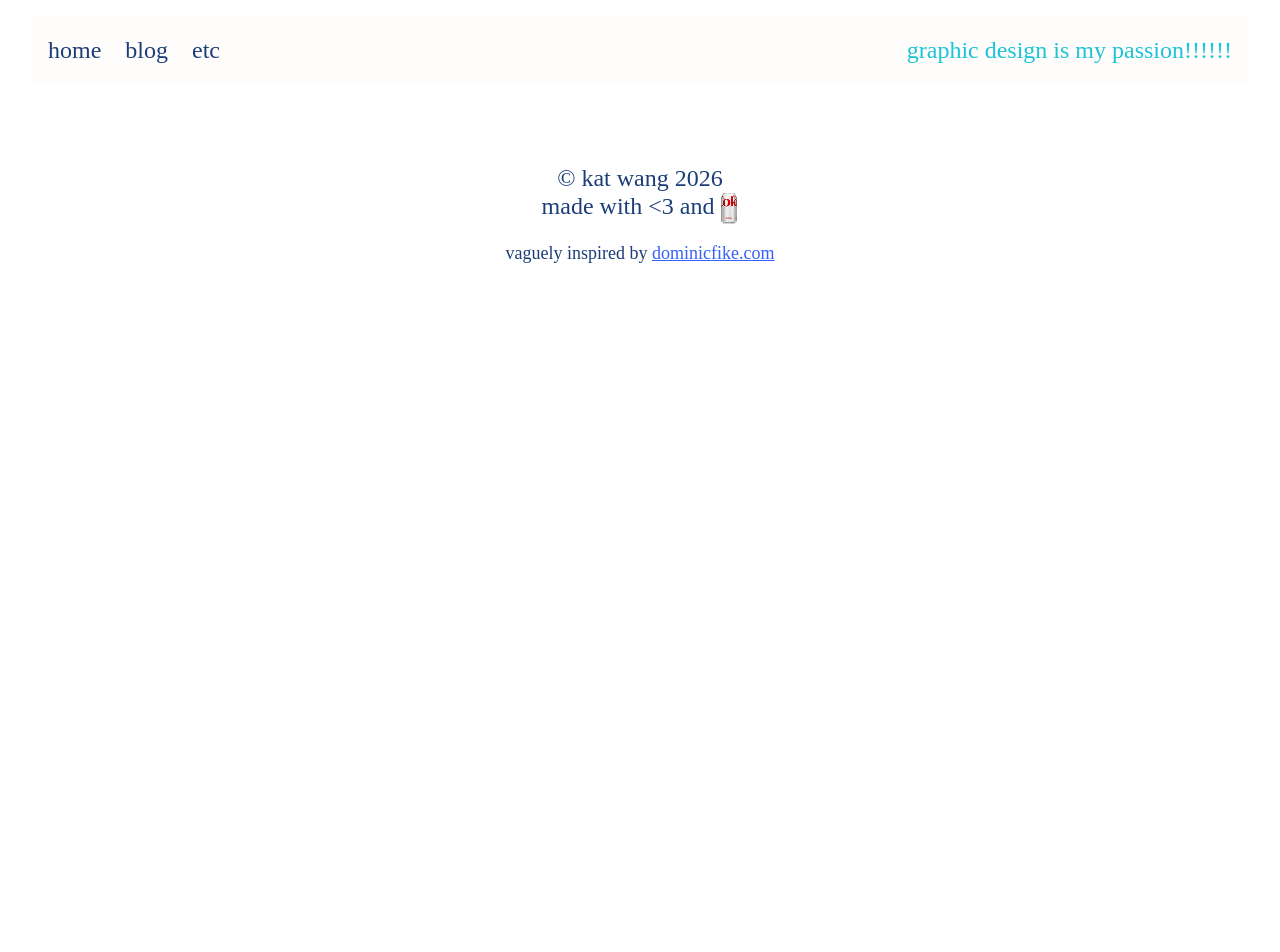
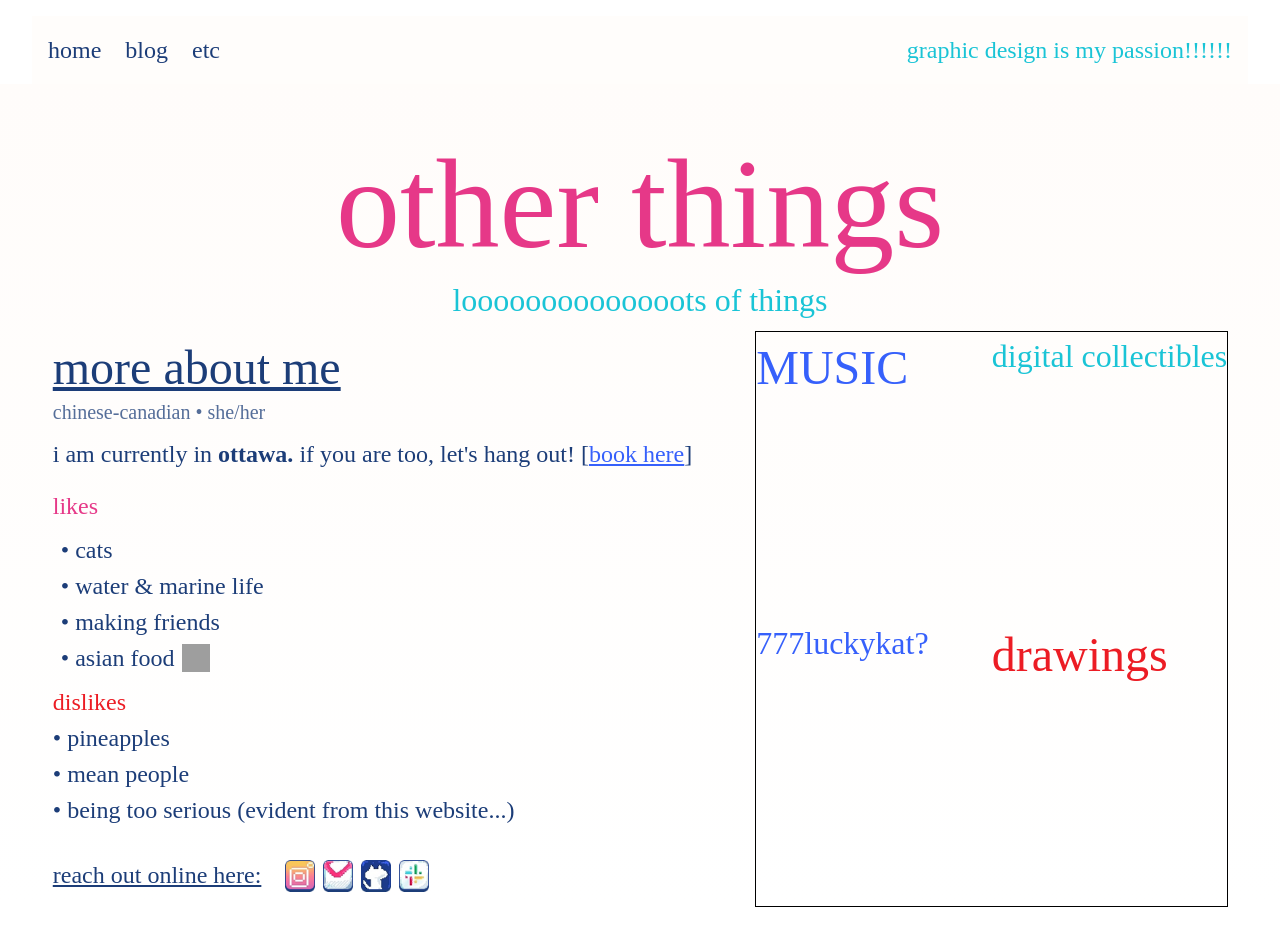
Before and after one commit to ikealoverkat/katwebsite3, a SvelteKit app: page /more in a window 1280 px wide. Shown: the top 952 px of the page. Before the commit the page ends 800 px from the top, so only its background shows below. Built offline with nearby package versions, Linux system fonts and the light colour scheme; grey boxes are pictures that could not be loaded.

Commit message:
add "more about me" section to /more

```diff
--- /dev/null
+++ b/src/lib/Contact.svelte
@@ -0,0 +1,18 @@
+<script lang="ts">
+    let { width, height} = $props();
+</script>
+
+<div class="my-4 flex flex-row gap-2">
+	<a href="https://instagram.com/777luckykat" class="contact-item"
+		><img src="/imgs/contact-ig.png" alt="link to my instagram" width={width} height={height} /></a
+	>
+	<a href="mailto:kat@hackclub.com" class="contact-item"
+		><img src="/imgs/contact-mail.png" alt="email me!" width={width} height={height} /></a
+	>
+	<a href="https://github.com/ikealoverkat" class="contact-item"
+		><img src="/imgs/contact-gh.png" alt="link to my github" width={width} height={height} /></a
+	>
+	<a href="https://hackclub.enterprise.slack.com/team/U08H34LLQQJ" class="contact-item"
+		><img src="/imgs/contact-slack.png" alt="send a slack dm!" width={width} height={height} /></a
+	>
+</div>
--- a/src/routes/+page.svelte
+++ b/src/routes/+page.svelte
@@ -1,4 +1,5 @@
 <script lang="ts">
+	import Contact from '$lib/Contact.svelte';
 	import { onMount } from 'svelte';
 	import { fade } from 'svelte/transition';
 
@@ -23,9 +24,7 @@
 	<div
 		class="reveal-section flex min-h-screen w-full flex-col items-center justify-center gap-8 px-4 py-12 md:-my-24 md:flex-row md:py-0"
 	>
-		<div
-			class="relative h-64 w-[18rem] shrink-0 outline-1 outline-dark-blue sm:h-80 sm:w-88"
-		>
+		<div class="relative h-64 w-[18rem] shrink-0 outline-1 outline-dark-blue sm:h-80 sm:w-88">
 			{#key currentImage}
 				<!-- svelte-ignore a11y_click_events_have_key_events -->
 				<!-- svelte-ignore a11y_no_noninteractive_element_interactions -->
@@ -51,9 +50,7 @@
 					/kˈat wˈaŋɡ/
 				</p>
 			</div>
-			<p
-				class="text-[18px] leading-6 text-dark-blue sm:text-[20px] sm:leading-7 md:text-[24px]"
-			>
+			<p class="text-[18px] leading-6 text-dark-blue sm:text-[20px] sm:leading-7 md:text-[24px]">
 				1. someone who likes to make games, websites, and illustrations
 				<br />2. most intelligent
 				<a
@@ -62,21 +59,7 @@
 					target="_blank">hack clubber</a
 				>
 			</p>
-			<!-- make this a component later -->
-			<div class="my-4 flex flex-row gap-3">
-				<a href="https://instagram.com/777luckykat" class="contact-item"
-					><img src="/imgs/contact-ig.png" alt="link to my instagram" /></a
-				>
-				<a href="mailto:kat@hackclub.com" class="contact-item"
-					><img src="/imgs/contact-mail.png" alt="email me!" /></a
-				>
-				<a href="https://github.com/ikealoverkat" class="contact-item"
-					><img src="/imgs/contact-gh.png" alt="link to my github" /></a
-				>
-				<a href="https://hackclub.enterprise.slack.com/team/U08H34LLQQJ" class="contact-item"
-					><img src="/imgs/contact-slack.png" alt="send a slack dm!" /></a
-				>
-			</div>
+			<div class="m-2"><Contact width="36px" height="36px" /></div>
 		</div>
 	</div>
 	<!-- what does she even do -->
@@ -137,7 +120,10 @@
 					I like to draw and paint. sometimes i sell my drawings and paintings to people and
 					companies! heres some of my favourite drawings → <br />
 					sometimes, hack club also hires me as a contractor. the people there like my drawings. cool!
-					<br /> <a class="text-dark-pink italic underline hover:decoration-wavy">see more</a>
+					<br />
+					<a class="text-dark-pink italic underline hover:decoration-wavy" href="placeholder"
+						>see more</a
+					>
 				</p>
 			</div>
 		</div>
@@ -148,7 +134,10 @@
 			>
 				<img src="/imgs/landing/school-1.JPG" alt="me in front of grade sign" />
 				<img src="/imgs/landing/school-2.jpg" alt="me and lots of others in my grade" />
-				<img src="/imgs/landing/school-3.JPG" alt="me and 2 other student council volunteers being dumb" />
+				<img
+					src="/imgs/landing/school-3.JPG"
+					alt="me and 2 other student council volunteers being dumb"
+				/>
 			</div>
 			<div class="flex flex-col text-left lg:mr-20">
 				<h1
@@ -197,8 +186,14 @@
 			<div
 				class="flex w-full flex-row flex-wrap items-center justify-center gap-4 *:h-30 *:w-[45%] *:object-cover *:outline *:outline-dark-blue sm:*:h-32 sm:*:w-[30%] lg:min-w-7/16 lg:flex-nowrap lg:*:h-45 lg:*:w-auto lg:*:min-w-0 lg:*:flex-1"
 			>
-				<img src="/imgs/landing/code-1.jpg" alt="munchieguardian, the game i put a lot of effort into that still isnt done." />
-				<img src="https://cdn.hackclub.com/019fa20e-2f8a-77a1-9716-3ba491dedfa3/image.png" alt="cattatime project" />
+				<img
+					src="/imgs/landing/code-1.jpg"
+					alt="munchieguardian, the game i put a lot of effort into that still isnt done."
+				/>
+				<img
+					src="https://cdn.hackclub.com/019fa20e-2f8a-77a1-9716-3ba491dedfa3/image.png"
+					alt="cattatime project"
+				/>
 				<img src="/imgs/landing/code-3.png" alt="crunch time: alien gambling game" />
 			</div>
 			<div class="flex flex-col text-left lg:mr-20">
@@ -225,7 +220,10 @@
 			>
 				<img src="/imgs/landing/hobby-1.jpg" alt="my island on tomodachi life" />
 				<img src="/imgs/landing/hobby-2.jpg" alt="nails i did!" />
-				<img src="/imgs/landing/hobby-3.gif" alt="me going up an escalator and pretending it's the stairmaster in nyc. LMAO"/>
+				<img
+					src="/imgs/landing/hobby-3.gif"
+					alt="me going up an escalator and pretending it's the stairmaster in nyc. LMAO"
+				/>
 			</div>
 			<div class="flex flex-col text-left">
 				<h1
@@ -264,7 +262,7 @@
 				<p class="mb-2 text-[18px] text-dark-blue italic sm:text-[20px] lg:text-[24px]">
 					since june 2022
 				</p>
-				<p class="text-[18px] break-words text-dark-blue sm:text-[20px] lg:text-[24px]">
+				<p class="text-[18px] wrap-break-word text-dark-blue sm:text-[20px] lg:text-[24px]">
 					I LOVE BEABADOOBEE <br />
 					I GOT CONCERT TICKETS. POWERLINES TOUR OCT 8. PYLON PYLON PYLON<br />
 					YEEEESSSSSSSSSSSSSSSSSSSSSSSSSSSSSS
--- a/src/routes/blog/+page.svelte
+++ b/src/routes/blog/+page.svelte
@@ -40,13 +40,13 @@
 					>
 						<h2
 							class="text-2xl leading-7 text-pretty text-blue hover:underline
-							sm:text-[32px] sm:leading-[37px]"
+							sm:text-[32px] sm:leading-9.25"
 						>
 							{post.title}
 						</h2>
 						<p class="text-xl text-red sm:text-[24px]">{post.date}</p>
 					</div>
-					<p class="text-lg leading-6 text-pretty text-dark-blue sm:text-[20px] sm:leading-[23px]">
+					<p class="text-lg leading-6 text-pretty text-dark-blue sm:text-[20px] sm:leading-5.75">
 						{post.preview}
 					</p>
 				</article>
--- a/src/routes/more/+page.svelte
+++ b/src/routes/more/+page.svelte
@@ -0,0 +1,63 @@
+<script lang="ts">
+	import Contact from "$lib/Contact.svelte";
+
+</script>
+
+<main class="flex flex-col gap-2 bg-linear-to-b from-cream to-white">
+	<div class="m-6 items-center justify-center self-center text-center">
+		<h1 class="text-[128px] text-dark-pink">other things</h1>
+		<h3 class="text-[32px] leading-0 text-teal">loooooooooooooots of things</h3>
+	</div>
+	<div class="flex flex-row justify-center gap-16 self-center">
+		<div>
+			<h2 class="text-[48px] text-dark-blue underline">more about me</h2>
+			<p class="text-[20px] leading-4 text-dark-blue/75">chinese-canadian • she/her</p>
+			<p class="my-4 text-[24px] text-dark-blue">
+				i am currently in <b>ottawa.</b> if you are too, let's hang out! [<a
+					href="placeholder"
+					class="text-blue underline hover:decoration-wavy">book here</a
+				>]
+			</p>
+			<!-- likes n dislikes -->
+            <div class="my-4 text-[24px]">
+				<p class="text-dark-pink">likes</p>
+				<ul class="text-dark-blue m-2">
+					<li>• cats</li>
+					<li>• water & marine life</li>
+					<li>• making friends</li>
+					<li class="inline-flex gap-2 items-center">
+						• asian food<img
+							src="https://i.postimg.cc/xCrkZXQk/image.png"
+							alt="drool emoji"
+							class="h-7 w-7"
+						/>
+					</li>
+				</ul>
+				<p class="text-red">dislikes</p>
+				<ul class="text-dark-blue">
+                    <li>• pineapples</li>
+                    <li>• mean people</li>
+                    <li>• being too serious (evident from this website...)</li>
+                </ul>
+			</div>
+            <div class="inline-flex gap-6 items-center text-[24px] text-dark-blue underline">
+                reach out online here:
+                <Contact width="30px" height="30px" />
+            </div>
+		</div>
+		<div class="grid grid-cols-2 grid-rows-2 outline">
+            <div class="more-box">
+                <h2 class="text-blue text-[48px]">MUSIC</h2>
+            </div>
+            <div class="more-box">
+                <h2 class="text-teal text-[32px]">digital collectibles</h2>
+            </div>
+            <div class="more-box">
+                <h2 class="text-blue text-[32px]">777luckykat?</h2>
+            </div>
+            <div class="drawings">
+                <h2 class="text-red text-[48px]">drawings</h2>
+            </div>
+        </div>
+	</div>
+</main>
```
Also changed, not shown: src/routes/layout.css (line endings or trailing spaces).
